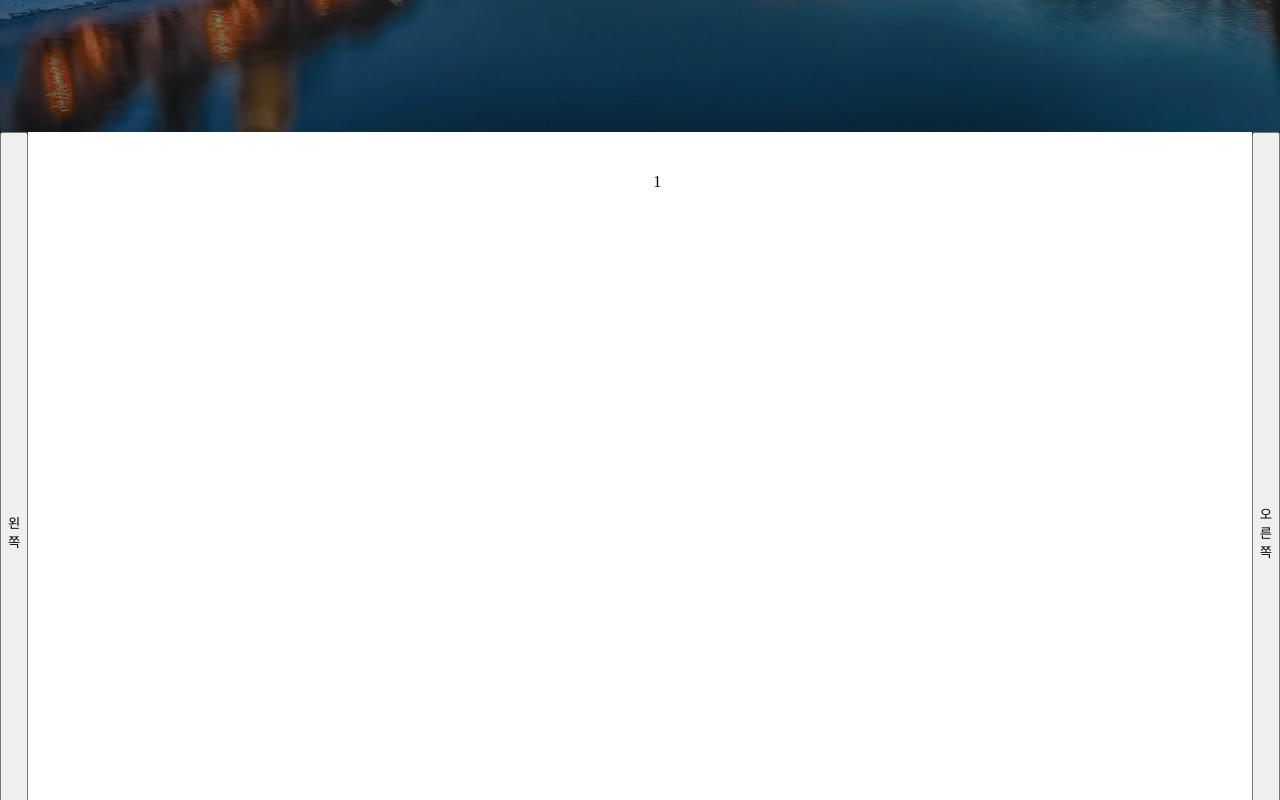
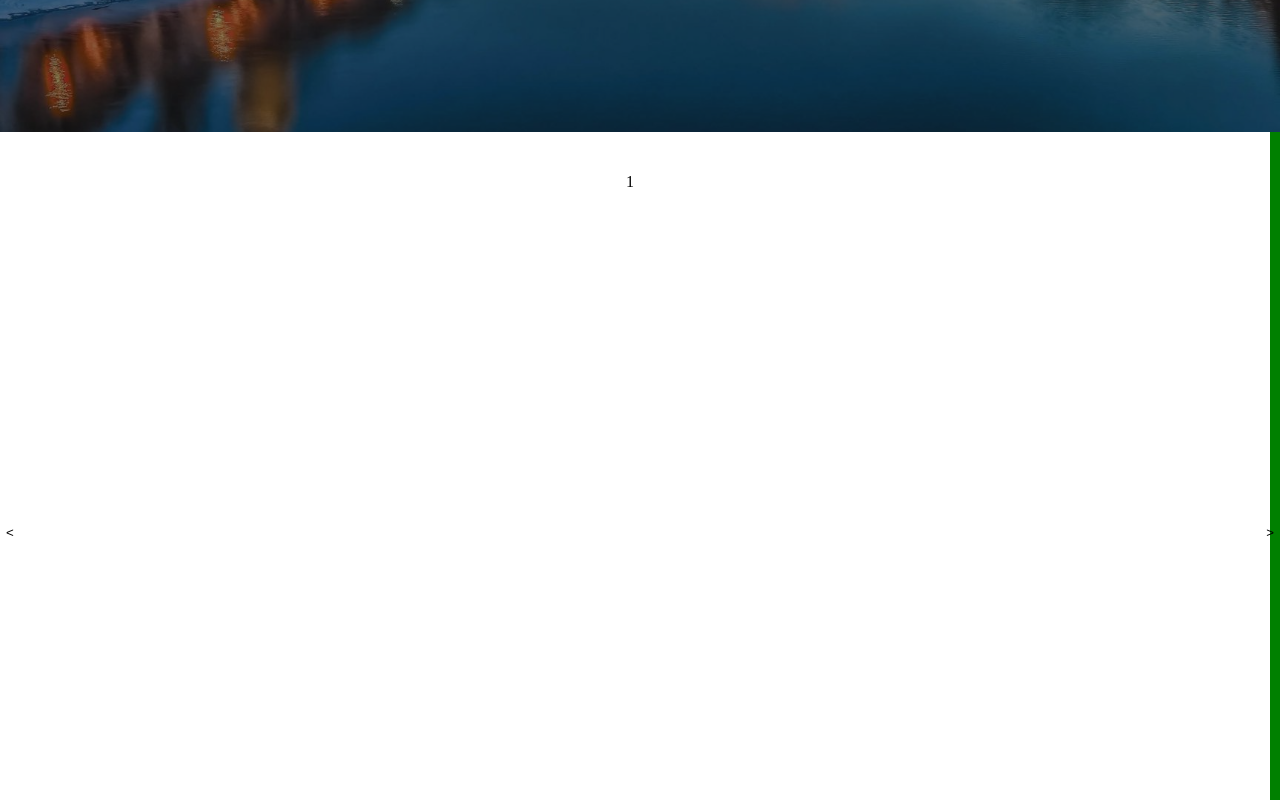
Before and after one commit to DongYounYim/Portfolio, a React (Create React App) app: page / in a window 1280 px wide. Shown: the part 660-1460 px from the top of the page. Built offline with nearby package versions, Linux system fonts and the light colour scheme.

Commit message:
[Add] TextButton 추가

```diff
--- a/src/components/Slider.js
+++ b/src/components/Slider.js
@@ -82,8 +82,10 @@ const Slider = ({ children, id }) => {
   }, [handleResize, width, setWidth]);
 
   return (
-    <div style={{ display: "flex" }}>
-      <button onClick={handleMoveLeft}>왼쪽</button>
+    <div style={{ display: "flex", position: "relative" }}>
+      <button onClick={handleMoveLeft} className="arrowButton">
+        {"<"}
+      </button>
       <section
         id={id}
         className="slider"
@@ -92,7 +94,13 @@ const Slider = ({ children, id }) => {
       >
         {children}
       </section>
-      <button onClick={handleMoveRight}>오른쪽</button>
+      <button
+        onClick={handleMoveRight}
+        className="arrowButton"
+        style={{ right: 0 }}
+      >
+        {">"}
+      </button>
     </div>
   );
 };
--- a/src/style/style.scss
+++ b/src/style/style.scss
@@ -127,3 +127,14 @@ body {
     line-height: 100px;
   }
 }
+
+.arrowButton {
+  position: absolute;
+  top: 50%;
+  transform: translate(0, -50%);
+  z-index: 100;
+  background-color: transparent;
+  color: black;
+  border: none;
+  outline: none;
+}
```
